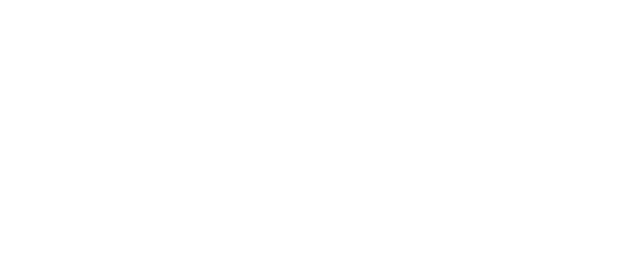
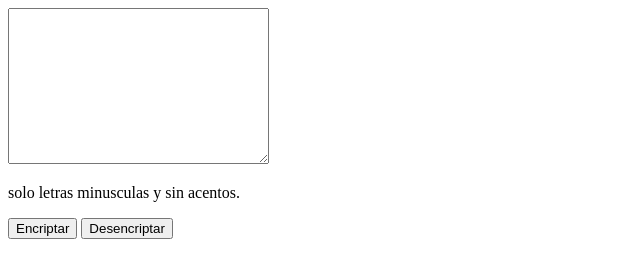
Before and after one commit to paodiaz33/desafio-incriptador-texto, a plain HTML site: page index.html in a window 1280 px wide. Shown: the whole page, without its empty margins (0-640 px from the left). Drawn offline with Linux system fonts and the light colour scheme.

Commit message:
creando archivo html

```diff
--- a/index.html
+++ b/index.html
@@ -7,9 +7,20 @@
     <link rel="stylesheet" href="style.css">
 </head>
 <body>
-    <div class:"">
+    <div class="container">
+        <div clas="encriptador">
+            <textarea name="texto" id="texto" cols="30" rows="10" placeholder="Escribe el texto a encriptar">
+            </textarea>
+        </div>
+        <div class="terminos">
+            <p>solo letras minusculas y sin acentos.</p>
+        </div>
+        <div class="boton">
+            <button id="btn-encriptar" type="button" onclick="encriptar()">Encriptar</button>
+            <button id="btn-desencriptar" typr="buttton" onclick="desncriptar()">Desencriptar</button>
+        </div>
         <div>
-
+            <img src="" alt="" id="">
         </div>
     </div>
 
```
